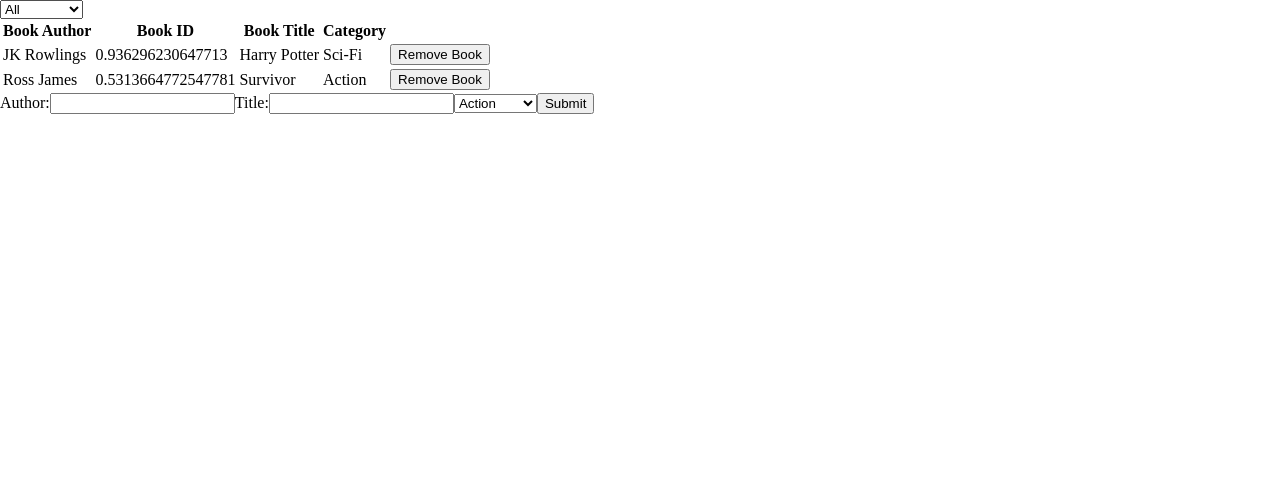
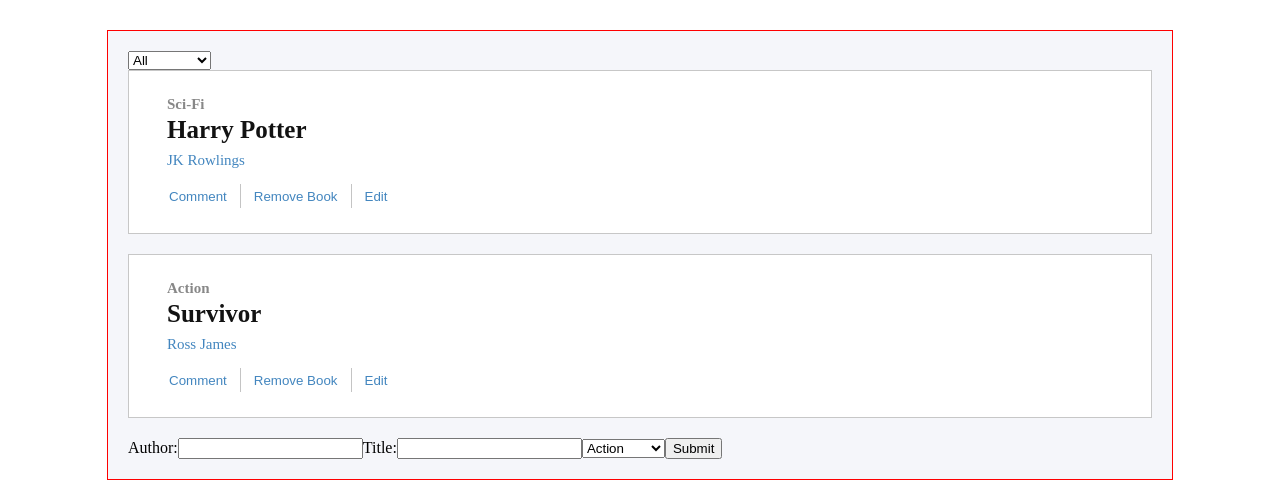
Before and after one commit to Osong-Michael/React-and-Redux-Book-App, a React (Create React App) app: page / in a window 1280 px wide. Shown: the top 498 px of the page. Built offline with nearby package versions, Linux system fonts and the light colour scheme.

Commit message:
Add styling for books presentation

```diff
--- a/src/components/App.js
+++ b/src/components/App.js
@@ -4,7 +4,7 @@ import BookForm from '../containers/BooksForm';
 
 function App() {
   return (
-    <div>
+    <div className="ctn">
       <BooksList />
       <BookForm />
     </div>
--- a/src/components/Book.js
+++ b/src/components/Book.js
@@ -6,17 +6,24 @@ const Book = ({ book, handleRemoveBook }) => {
     author, id, title, category,
   } = book;
   return (
-    <tr>
-      <td>{author}</td>
-      <td>{id}</td>
-      <td>{title}</td>
-      <td>{category}</td>
-      <td>
-        <button type="button" onClick={() => handleRemoveBook(book)}>
-          Remove Book
-        </button>
-      </td>
-    </tr>
+    <div className="book">
+      <p className="cat">{category}</p>
+      <p className="title">{title}</p>
+      <p className="author">{author}</p>
+      <div className="btns">
+        <div className="first-btn btn">
+          <button type="button">Comment</button>
+        </div>
+        <div className="second-btn btn">
+          <button type="button" onClick={() => handleRemoveBook(book)}>
+            Remove Book
+          </button>
+        </div>
+        <div className="third-btn btn">
+          <button type="button">Edit</button>
+        </div>
+      </div>
+    </div>
   );
 };
 
--- a/src/containers/BooksList.js
+++ b/src/containers/BooksList.js
@@ -38,19 +38,9 @@ function BooksList({
     <>
       <CategoryFilter onChange={changeFilter} />
       <div>
-        <table>
-          <thead>
-            <tr>
-              <th>Book Author</th>
-              <th>Book ID</th>
-              <th>Book Title</th>
-              <th>Category</th>
-            </tr>
-          </thead>
-          <tbody>
-            { bookList }
-          </tbody>
-        </table>
+        <div className="books-ctn">
+          { bookList }
+        </div>
       </div>
     </>
   );
--- a/src/index.css
+++ b/src/index.css
@@ -1,3 +1,75 @@
 body {
   margin: 0;
 }
+
+.ctn {
+  border: 1px solid red;
+  width: 80%;
+  margin: 30px auto;
+  padding: 20px;
+  background-color: #f5f6fa;
+}
+
+.books-ctn {
+  /* border: 2px solid blue; */
+}
+
+.book {
+  border: 1px solid#c7c7c7;
+  margin-bottom: 20px;
+  background-color: #fff;
+  padding: 10px 12px 25px 27px;
+}
+
+.cat {
+  color:#888888;
+  /* border: 1px solid red; */
+  font-size: 15px;
+  font-weight: bolder;
+  padding-left: 11px;
+}
+
+.title {
+  color: #121212;
+  /* border: 1px solid red; */
+  font-size: 25px;
+  font-weight: bolder;
+  margin-top: -12px;
+  padding-left: 11px;
+}
+
+.author {
+  color: #4386bf;
+  /* border: 1px solid red; */
+  margin-top: -17px;
+  font-size: 15px;
+  font-weight: lighter;
+  padding-left: 11px;
+}
+
+.cat, .author, .title {
+  width: 15%;
+}
+
+.btns {
+  display: flex;
+  flex-direction: row;
+  width: 25%;
+  /* border: 1px solid red; */
+}
+
+.first-btn, .second-btn, .third-btn {
+  padding: 3px 7px;
+}
+
+.second-btn, .third-btn {
+  border-left: 1px solid #c4c4c4;
+}
+
+.btn button {
+  outline: none;
+  border: none;
+  background: transparent;
+  color: #4386bf;
+  cursor: pointer;
+}
```
